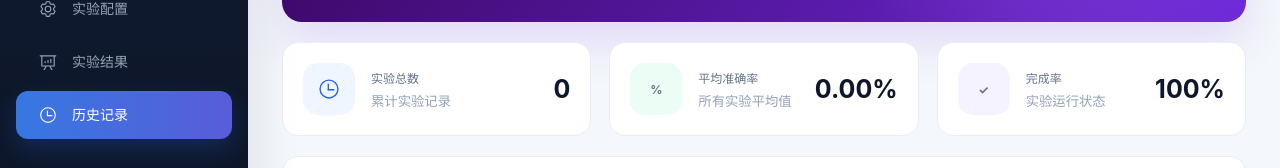
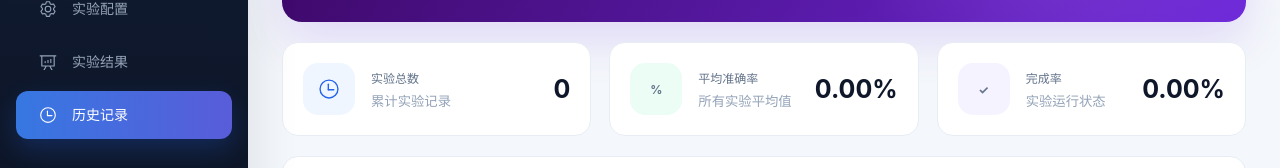
Before and after one commit to w-lucky52/MLLab, a Vue app in the folder frontend/: page /history in a window 1280 px wide. Shown: the part 258-426 px from the top of the page. Built offline with nearby package versions, Linux system fonts and the light colour scheme; no server answers.

Commit message:
fix(frontend): improve experiment and history display

```diff
--- a/frontend/src/views/ExperimentView.vue
+++ b/frontend/src/views/ExperimentView.vue
@@ -2,6 +2,8 @@
 import { computed, onMounted, ref } from 'vue'
 import { useRoute, useRouter } from 'vue-router'
 import { ElMessage } from 'element-plus'
+
+import { ArrowLeft, ArrowRight, Check, Cpu, DataAnalysis, Setting } from '@element-plus/icons-vue'
 
 const route = useRoute()
 const router = useRouter()
--- a/frontend/src/views/HistoryView.vue
+++ b/frontend/src/views/HistoryView.vue
@@ -153,6 +153,26 @@ const averageAccuracy = computed(() => {
   return (total / classificationRecords.length).toFixed(2)
 })
 
+const completionRate = computed(() => {
+  if (!experimentList.value.length) return '0.00'
+
+  const completedCount = experimentList.value.filter(
+    (item) => item.statusCode === 'completed',
+  ).length
+
+  return ((completedCount / experimentList.value.length) * 100).toFixed(2)
+})
+
+const statusTagType = (status) => {
+  return (
+    {
+      pending: 'info',
+      running: 'warning',
+      completed: 'success',
+      failed: 'danger',
+    }[status] || 'info'
+  )
+}
 const clearFilters = () => {
   keyword.value = ''
   selectedAlgorithm.value = ''
@@ -260,7 +280,7 @@ onMounted(fetchExperiments)
 
           <div>
             <span>完成率</span>
-            <strong>100%</strong>
+            <strong>{{ completionRate }}%</strong>
             <small>实验运行状态</small>
           </div>
         </div>
@@ -336,14 +356,19 @@ onMounted(fetchExperiments)
             <div class="accuracy-cell">
               <strong>{{ row.metricName }}：{{ row.metricDisplay }}</strong>
 
-              <el-progress :percentage="row.accuracy" :show-text="false" :stroke-width="5" />
+              <el-progress
+                v-if="typeof row.accuracy === 'number'"
+                :percentage="row.accuracy"
+                :show-text="false"
+                :stroke-width="5"
+              />
             </div>
           </template>
         </el-table-column>
 
         <el-table-column label="状态" width="110">
           <template #default="{ row }">
-            <el-tag type="success" effect="light" round>
+            <el-tag :type="statusTagType(row.statusCode)" effect="light" round>
               {{ row.status }}
             </el-tag>
           </template>
```
